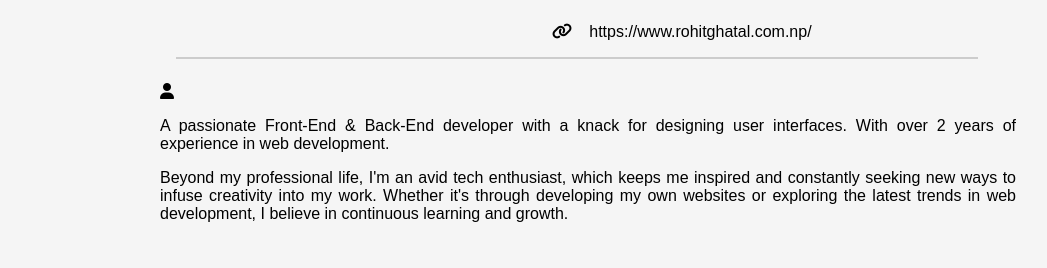
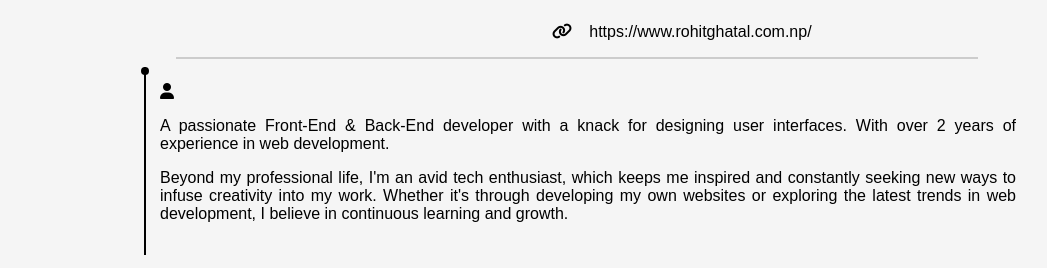
Before and after one commit to rohitghatal1/CVMaker-ReactJS, a React (Create React App) app: page / in a window 1280 px wide. Shown: the part 551-819 px from the top of the page, without its empty margins (108-1155 px from the left). Built offline with nearby package versions, Linux system fonts and the light colour scheme.

Commit message:
added side line with dot

```diff
--- a/src/allTemplates/CreativeTemplate/creativeTemplate.css
+++ b/src/allTemplates/CreativeTemplate/creativeTemplate.css
@@ -94,5 +94,29 @@
 .summarySection{
     margin-left: 7rem;
     padding: 1rem;
+    display: flex;
+    align-items: flex-start;
+    position: relative;
     text-align: justify;
 }
+
+.line {
+    width: 2px;
+    background-color: black;
+    position: absolute;
+    top: 0;
+    bottom: 0;
+    left: 20px;
+    margin-left: -20px;
+}
+
+.line::before{
+    content: '';
+    width: 0.5rem;
+    height: 0.5rem;
+    background-color: black;
+    border-radius: 50%;
+    position: absolute;
+    top: 0;
+    left: -3px;
+}
```
